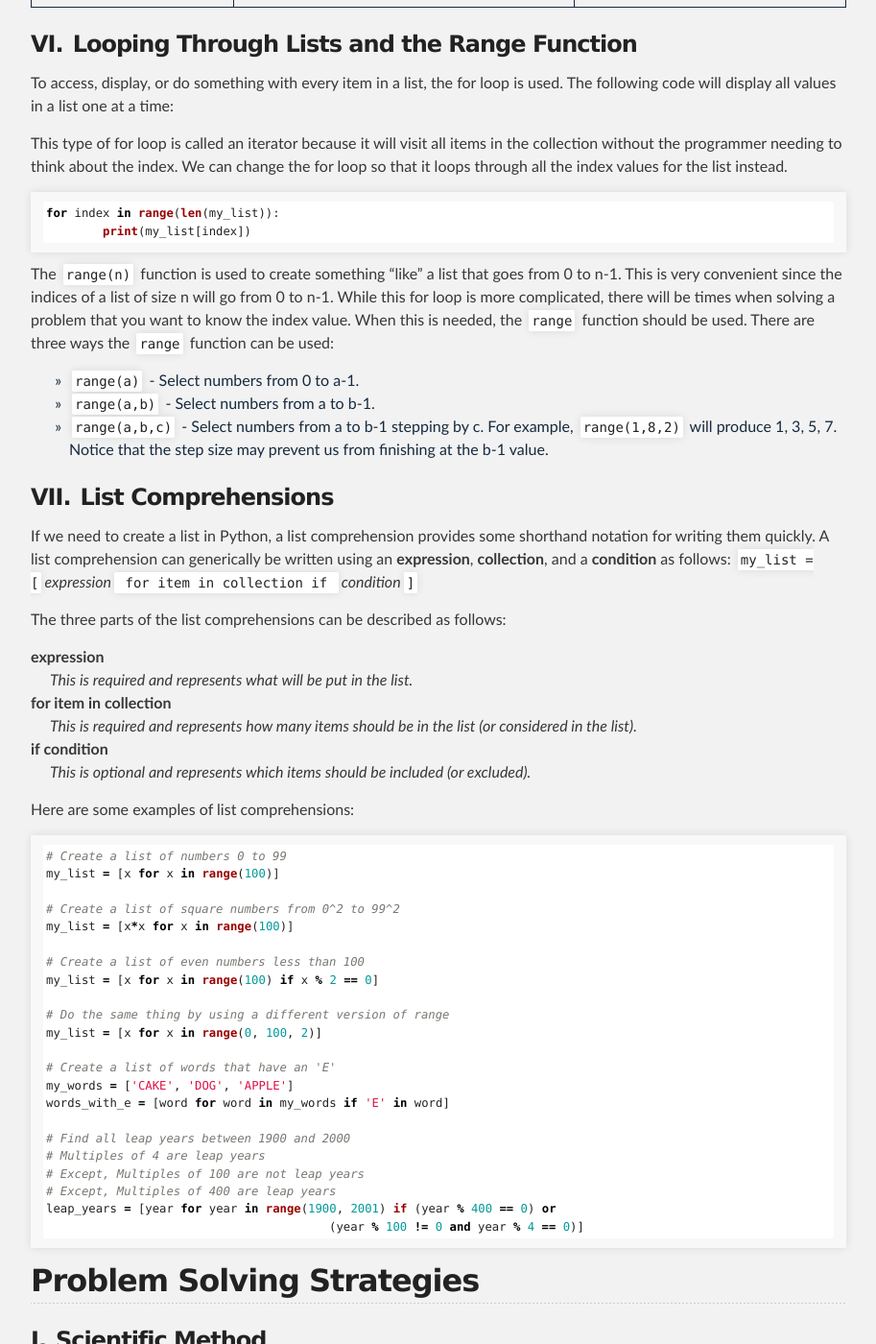
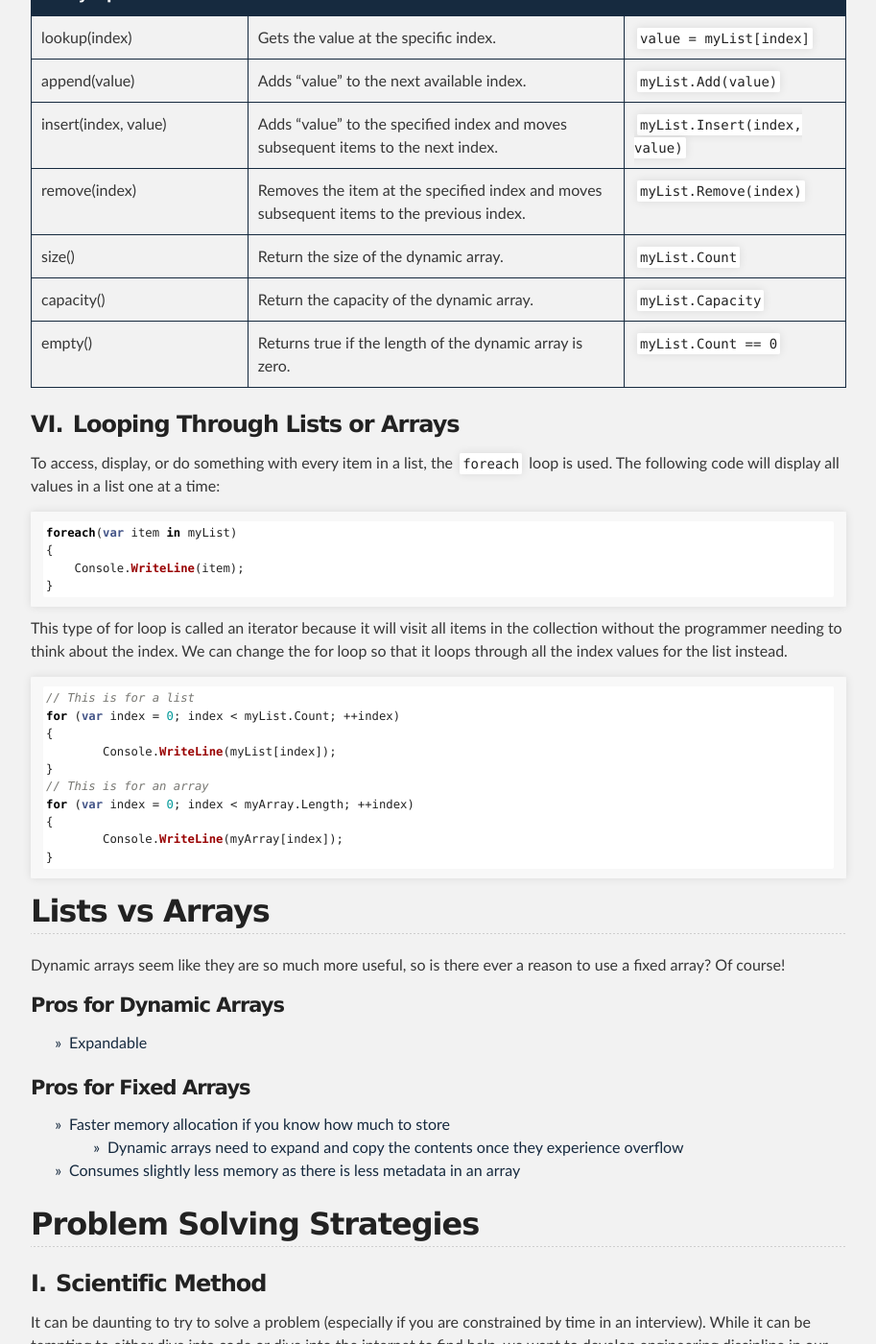
Before and after one commit to byui-cse/cse212-csharp, a Jekyll site: the page built from docs/lesson01/prepare.md, in a window 1280 px wide and 1400 px high, scrolled down 4959 px. Shown: the whole window at 96% size, without its empty margins (183-1096 px from the left). Built offline with Jekyll 4.4.1, drawn with Linux system fonts in a browser that asks for light colours; some web fonts are replaced; some of the changed text lies outside the part shown.

Commit message:
Updated Lesson 1

````diff
--- a/docs/_sass/jekyll-theme-byui-cs.scss
+++ b/docs/_sass/jekyll-theme-byui-cs.scss
@@ -244,7 +244,7 @@ ol ul li {
 	border-left: none;
 }
 
-ol ul, ol ol {
+ol ul, ol ol, ul ul {
 	margin-bottom: 0;
 }
 
--- a/docs/lesson01/prepare.md
+++ b/docs/lesson01/prepare.md
@@ -5,18 +5,18 @@ title: "W01 Prepare: Reading"
 
 # W01 Prepare: Reading
 ## Table of Contents
-* Dynamic Arrays
-    * Fixed Arrays
-    * Dynamic Arrays
-    * Inserting in the Array
-    * Deleting from the Array
-    * Python Lists
-    * Looping through Lists and the Range Function
-    * List Comprehensions
-* Problem Solving Strategies
-    * Scientific Method
-    * Four Step Process
-* Key Terms
+* [Dynamic Arrays](#dynamic-arrays)
+    * [Fixed Arrays](#fixed-arrays)
+    * [Dynamic Arrays](#dynamic-arrays-1)
+    * [Inserting in the Dynamic Array](#inserting-in-the-dynamic-array)
+    * [Deleting from the Dynamic Array](#deleting-from-the-dynamic-array)
+    * [Lists in C#](#lists-in-c)
+    * [Looping Through Lists or Arrays](#looping-through-lists-or-arrays)
+* [Lists vs Arrays](#lists-vs-arrays)
+* [Problem Solving Strategies](#problem-solving-strategies)
+    * [Scientific Method](#scientific-method)
+    * [Four Step Process](#four-step-process)
+* [Key Terms](#key-terms)
 
 ## Dynamic Arrays
 ### Fixed Arrays
@@ -27,9 +27,24 @@ A **fixed array** is a collection of data put in memory with the following prope
 * Each item in the fixed array is the same size
 * Each item in the fixed array is contiguous (i.e. right next to each other) in memory
 
-It is very easy for the programming language to access any position in the array. We use the term **index** when referring to a position in the array. The index starts at 0. In the example array below, we will assume that index 0 begins at memory location 100. We will also assume that the size of each element in the array is 4 bytes. Using this information, we can determine the memory location for each index. Generically, we can say that `memory(index) = starting_address + (index * item_size)`
+It is very easy for the programming language to access any position in the array. We use the term **index** when referring to a position in the array. The index starts at 0. In the example array below, we will assume that index 0 begins at memory location 100. We will also assume that the size of each element in the array is 4 bytes. Using this information, we can determine the memory location for each index. Generically, we can say that `memory(index) = startingAddress + (index * itemSize)`
 
 {% include image.html url="fixed_array.jpg" description="Shows a fixed array with 8 items (index going from 0 to 7) where each item is 4 bytes long.  Since the starting memory address is 100, the addresses of all items (in order) are 100, 104, 108, 112, 116, 120, 124, and 128." caption="Fixed Array" %}
+
+To create a fixed array in C#, you allocate the array with a size and type, and then add items by index:
+
+```csharp
+    var numbers = new int[3];
+    numbers[0] = 1;
+    numbers[1] = 2;
+    numbers[2] = 3;
+```
+
+Another syntax that is a few less characters is to use a collection initializer:
+
+```csharp
+    var numbers = new[] { 1, 2, 3 };
+```
 
 ### Dynamic Arrays
 The difference between a **dynamic array** and a fixed array is that the dynamic array can grow (and also shrink). This means that we can always add another item to a dynamic array. One of the common operations performed on a dynamic array is to append a new item to the end of the list. Consider the dynamic array below.
@@ -53,84 +68,79 @@ To properly grow the array, we have to complete the following steps:
 
 {% include image.html url="dynamic_array_grow.jpg" description="Shows the previous full array.  A new array with double the capacity (16) is created.  ALl the values from Indices 0 to 7 from the original array are copied to the new array.  The new value 99 is then added to index 8 of the new array." caption="Growing a Dynamic Array" %}
 
-### Inserting in the Array
+### Inserting in the Dynamic Array
 If we wanted to insert an item somewhere besides the end of the dynamic array, we would need to be careful to maintain the order of the items in the array. In the array below, if we insert a value at the beginning of the array, all other items will need to move to the next index (i.e. move to the right).
 
 {% include image.html url="dynamic_array_insert.jpg" description="Shows the previous array of capacity 16 and size 9.  The number 20 is inserted into index 0 which causes the previous values in Indices 0 to 8 to move over by one to the right (towards the end)." caption="Inserting into a Dynamic Array" %}
 
-### Deleting from the Array
+### Deleting from the Dynamic Array
 If we wanted to delete an item from the array, we would need to move all items after the item removed to the previous index (i.e. move to the left). As a special case, if we wanted to remove the last item in the array, we would not need to move any other items. The typical effect of removing the last item is to just decrease the size variable by 1 while leaving the capacity the same. This means that the data is not really "deleted." If we append a new item, then the previously "deleted" item will be overwritten.
 
 {% include image.html url="dynamic_array_delete.jpg" description="Shows the previous array of capacity 16 and size 10.  The number 20 is removed from index 0 which causes the previous values in Indices 1 to 9 to move over by one to the left (towards the beginning)." caption="Deleting from a Dynamic Array" %}
 
-### Python Lists
-In Python, a dynamic array is created by using a **list**. The most common way to create a list is to use square brackets (e.g. `my_list = [1, 2, 3]`) The following table shows the most common operations in a dynamic array and the equivalent Python code:
+### Lists in C#
+In C#, a dynamic array is created by using a **List** object. There are several ways to create lists in C#. Here's the most basic way to create a list of integers and add 1, 2, & 3:
 
-| Common Dynamic Array Operation |	Description	 | Python Code                    |
+```csharp
+    var numbers = new List<int>();
+    numbers.Add(1);
+    numbers.Add(2);
+    numbers.Add(3);
+```
+
+Another syntax that is a little less characters is to use a collection initializer:
+
+```csharp
+    var numbers = new List<int> { 1, 2, 3 };
+```
+
+The following table shows the most common operations in a dynamic array and the equivalent C# List code:
+
+| Common Dynamic Array Operation |	Description	 | C# Code                    |
 |:-------------------------------|:--------------|:-------------------------------|
-| lookup(index) | Gets the value at the specific index.	| `value = my_list[index]` |
-| append(value)	| Adds "value" to the next available index.	| `my_list.append(value)` |
-| insert(index, value)	| Adds "value" to the specified index and moves subsequent items to the next index.	| `my_list.insert(0, value)` |
-| remove(index)	| Removes the item at the specified index and moves subsequent items to the previous index.	| `del my_list[index]` |
-| size() | Return the size of the dynamic array.	| `length = len(my_list)` |
-| capacity() | Return the capacity of the dynamic array.	| There is no capability in Python to see the capacity. |
-| empty()	| Returns true if the length of the dynamic array is zero.	| `if len(my_list) == 0:` |
+| lookup(index) | Gets the value at the specific index.	| `value = myList[index]` |
+| append(value)	| Adds "value" to the next available index.	| `myList.Add(value)` |
+| insert(index, value)	| Adds "value" to the specified index and moves subsequent items to the next index.	| `myList.Insert(index, value)` |
+| remove(index)	| Removes the item at the specified index and moves subsequent items to the previous index.	| `myList.Remove(index)` |
+| size() | Return the size of the dynamic array.	| `myList.Count` |
+| capacity() | Return the capacity of the dynamic array.	| `myList.Capacity` |
+| empty()	| Returns true if the length of the dynamic array is zero.	| `myList.Count == 0` |
 
-### Looping Through Lists and the Range Function
-To access, display, or do something with every item in a list, the for loop is used. The following code will display all values in a list one at a time:
+### Looping Through Lists or Arrays
+To access, display, or do something with every item in a list, the `foreach` loop is used. The following code will display all values in a list one at a time:
+
+```csharp
+foreach(var item in myList)
+{
+    Console.WriteLine(item);
+}
+```
 
 This type of for loop is called an iterator because it will visit all items in the collection without the programmer needing to think about the index. We can change the for loop so that it loops through all the index values for the list instead.
 
-```python
-for index in range(len(my_list)):
-	print(my_list[index])
+```csharp
+// This is for a list
+for (var index = 0; index < myList.Count; ++index)
+{
+	Console.WriteLine(myList[index]);
+}
+// This is for an array
+for (var index = 0; index < myArray.Length; ++index)
+{
+	Console.WriteLine(myArray[index]);
+}
 ```
 
-The `range(n)` function is used to create something "like" a list that goes from 0 to n-1. This is very convenient since the indices of a list of size n will go from 0 to n-1. While this for loop is more complicated, there will be times when solving a problem that you want to know the index value. When this is needed, the `range` function should be used. There are three ways the `range` function can be used:
+## Lists vs Arrays
+Dynamic arrays seem like they are so much more useful, so is there ever a reason to use a fixed array? Of course!
 
-* `range(a)` - Select numbers from 0 to a-1.
-* `range(a,b)` - Select numbers from a to b-1.
-* `range(a,b,c)` - Select numbers from a to b-1 stepping by c. For example, `range(1,8,2)` will produce 1, 3, 5, 7. Notice that the step size may prevent us from finishing at the b-1 value.
+#### Pros for Dynamic Arrays
+* Expandable
 
-### List Comprehensions
-If we need to create a list in Python, a list comprehension provides some shorthand notation for writing them quickly. A list comprehension can generically be written using an **expression**, **collection**, and a **condition** as follows: `my_list = [`_expression_` for item in collection if `_condition_`]`
-
-The three parts of the list comprehensions can be described as follows:
-<dl>
-    <dt>expression</dt>
-    <dd>This is required and represents what will be put in the list.</dd>
-    <dt>for item in collection</dt>
-    <dd>This is required and represents how many items should be in the list (or considered in the list).</dd>
-    <dt>if condition</dt>
-    <dd>This is optional and represents which items should be included (or excluded).</dd>
-</dl>
-
-Here are some examples of list comprehensions:
-
-```python
-# Create a list of numbers 0 to 99
-my_list = [x for x in range(100)]
-
-# Create a list of square numbers from 0^2 to 99^2
-my_list = [x*x for x in range(100)]
-
-# Create a list of even numbers less than 100
-my_list = [x for x in range(100) if x % 2 == 0]
-
-# Do the same thing by using a different version of range
-my_list = [x for x in range(0, 100, 2)]
-
-# Create a list of words that have an 'E'
-my_words = ['CAKE', 'DOG', 'APPLE']
-words_with_e = [word for word in my_words if 'E' in word]
-
-# Find all leap years between 1900 and 2000
-# Multiples of 4 are leap years
-# Except, Multiples of 100 are not leap years
-# Except, Multiples of 400 are leap years
-leap_years = [year for year in range(1900, 2001) if (year % 400 == 0) or
-					(year % 100 != 0 and year % 4 == 0)]
-```
+#### Pros for Fixed Arrays
+* Faster memory allocation if you know how much to store
+    * Dynamic arrays need to expand and copy the contents once they experience overflow
+* Consumes slightly less memory as there is less metadata in an array
 
 ## Problem Solving Strategies
 ### Scientific Method
````
